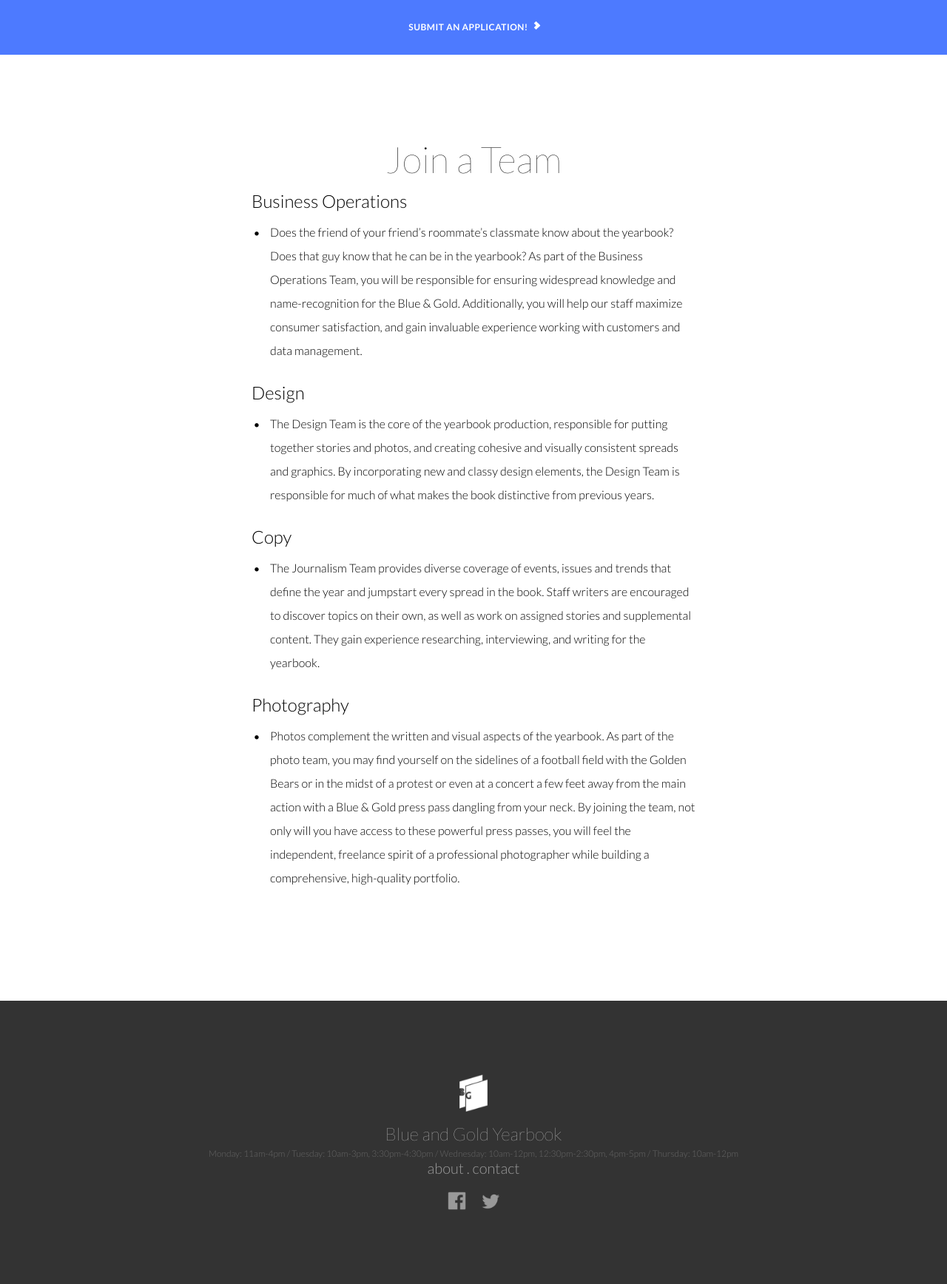
After one commit to BerkeleyYearbook/Website, a PHP site: page /join.php in a window 1280 px wide. The commit adds this page. Shown: the part 739-2475 px from the top of the page at 74% size. Run offline with PHP 8.4, Linux system fonts and the light colour scheme.

Commit message:
join page

```diff
--- /dev/null
+++ b/site/join.php
@@ -0,0 +1,91 @@
+<?php
+echo '
+	<html>
+		<head>
+			<title>Blue and Gold Yearbook</title>
+			<link href="style.css" rel="stylesheet">
+			<link href=\'http://fonts.googleapis.com/css?family=Lato:100,300,400,700\' rel=\'stylesheet\' type=\'text/css\'>
+			<script src="http://code.jquery.com/jquery-latest.min.js"
+	        type="text/javascript"></script>
+			<script src="script.js"></script>
+		</head>
+		<body>
+			<header>
+				<h1><a href="/"><img src="images/logo.png"><span>Blue and Gold Yearbook</span></a></h1>
+				<nav>
+					<ul>
+						<li><a href="group">group</a></li>
+						<li><a href="portrait">portrait</a></li>
+						<li><a href="store">store</a></li>
+						<!-- <li><a href="#">book</a></li> -->
+						<li class="trigger">
+							<a href="#">menu
+								<span class="box">
+									<span class="bar"></span>
+									<span class="bar"></span>
+									<span class="bar"></span>
+								</span>
+							</a>
+						</li>
+					</ul>
+				</nav>
+			</header>';
+include 'nav.php';
+echo '<section class="intro" style="background:url(\'images/banquet.jpg\') #333 no-repeat center; background-size:cover">
+			<div class="wrap">
+				<h1 class="title">Be a part of the <br><span>Blue & Gold Yearbook</span> family.</h1>
+				<!-- <p class="byline">Are you a <a href="#">student group</a>? A <a href="#">senior</a>? A <a href="#">Yearbook-swag</a>-seeking shopper? -->
+			</div>
+		</section>
+		<a href="http://tinyurl.com/calyearbook2015" class="banner">
+			<p>Submit an application!<span class="arrow right"><span class="leg"></span></span></p>
+		</a>
+		<section class="text">
+			<div class="wrap">
+				<div class="join_a_team">
+				<h2>Join a Team</h2>
+				</div>
+				<div class="team">
+					<div class="team_title">Business Operations</div>
+					<div class="team_description">
+						<span class="bullet_point">•</span>
+						<div class="team_text">
+							Does the friend of your friend’s roommate’s classmate know about the yearbook? Does that guy know that he can be in the yearbook? As part of the Business Operations Team, you will be responsible for ensuring widespread knowledge and name-recognition for the Blue & Gold. Additionally, you will help our staff maximize consumer satisfaction, and gain invaluable experience working with customers and data management.
+						</div>
+					</div>
+				</div>
+				<div class="team">
+					<div class="team_title">Design</div>
+					<div class="team_description">
+						<span class="bullet_point">•</span>
+						<div class="team_text">
+							The Design Team is the core of the yearbook production, responsible for putting together stories and photos, and creating cohesive and visually consistent spreads and graphics. By incorporating new and classy design elements, the Design Team is responsible for much of what makes the book distinctive from previous years.
+						</div>
+					</div>
+				</div>
+				<div class="team">
+				<div class="team_title">Copy</div>
+					<div class="team_description">
+						<span class="bullet_point">•</span>
+						<div class="team_text">
+							The Journalism Team provides diverse coverage of events, issues and trends that define the year and jumpstart every spread in the book. Staff writers are encouraged to discover topics on their own, as well as work on assigned stories and supplemental content. They gain experience researching, interviewing, and writing for the yearbook.
+						</div>
+					</div>
+				</div>
+				<div class="team">
+					<div class="team_title">Photography</div>
+					<div class="team_description">
+						<span class="bullet_point">•</span>
+						<div class="team_text">
+							Photos complement the written and visual aspects of the yearbook. As part of the photo team, you may find yourself on the sidelines of a football field with the Golden Bears or in the midst of a protest or even at a concert a few feet away from the main action with a Blue & Gold press pass dangling from your neck. By joining the team, not only will you have access to these powerful press passes, you will feel the independent, freelance spirit of a professional photographer while building a comprehensive, high-quality portfolio.
+						</div>
+					</div>
+				</div>
+			</div>
+		</section>';
+		include 'footer.php';
+		echo '
+	</body>
+</html>';
+exit;
+?>
--- a/site/style.css
+++ b/site/style.css
@@ -123,6 +123,35 @@
 	max-width:800px;
 	display:inline-block;
 	float:none;
+}
+.team {
+    text-align: left;
+    font-weight: 300;
+    font-size: x-large;
+    margin-bottom: 25px;
+    position: relative;
+}
+.team_title {
+	float: none;
+    text-align: left;
+    font-weight: 300;
+    font-size: x-large;
+    margin-bottom: 10px;
+}
+.team_description {
+	float: none;
+}
+.bullet_point {
+	position: absolute;
+	font-weight: 100;
+}
+.team_text {
+	padding-left: 25px;
+	font-size: medium;
+	font-weight: 300;
+}
+.join_a_team {
+	float: none;
 }
 .title {
 	color:#FFF;
```
Also changed, not shown: 2 other files.
